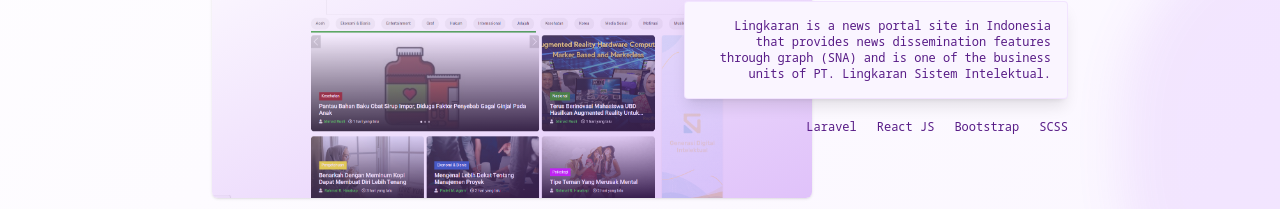
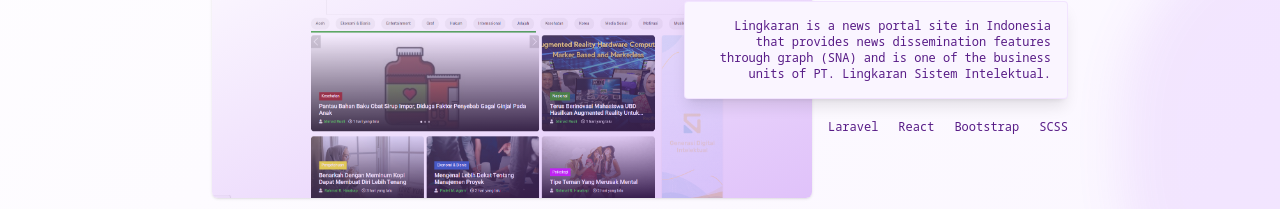
Before and after one commit to riyanamanda/riyanamanda, a Next.js app: page / in a window 1280 px wide. Shown: the part 916-1125 px from the top of the page. Built offline with nearby package versions, Linux system fonts and the light colour scheme; a web font is replaced by a local one.

Commit message:
chhange react js to react

```diff
--- a/src/data/project.js
+++ b/src/data/project.js
@@ -5,7 +5,7 @@
         description:
             'Lingkaran is a news portal site in Indonesia that provides news dissemination features through graph (SNA) and is one of the business units of PT. Lingkaran Sistem Intelektual.',
         image: '/images/lingkaran.png',
-        technology: ['Laravel', 'React JS', 'Bootstrap', 'SCSS'],
+        technology: ['Laravel', 'React', 'Bootstrap', 'SCSS'],
         position: 'odd',
     },
     {
```
